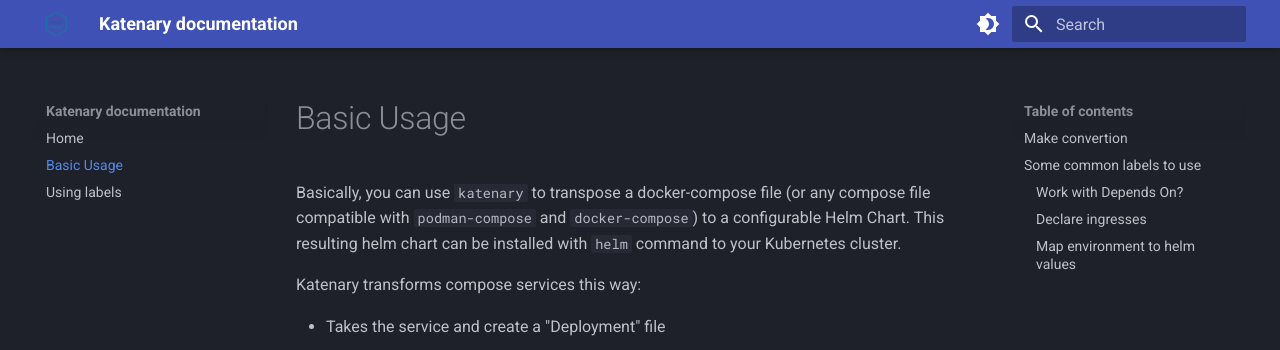
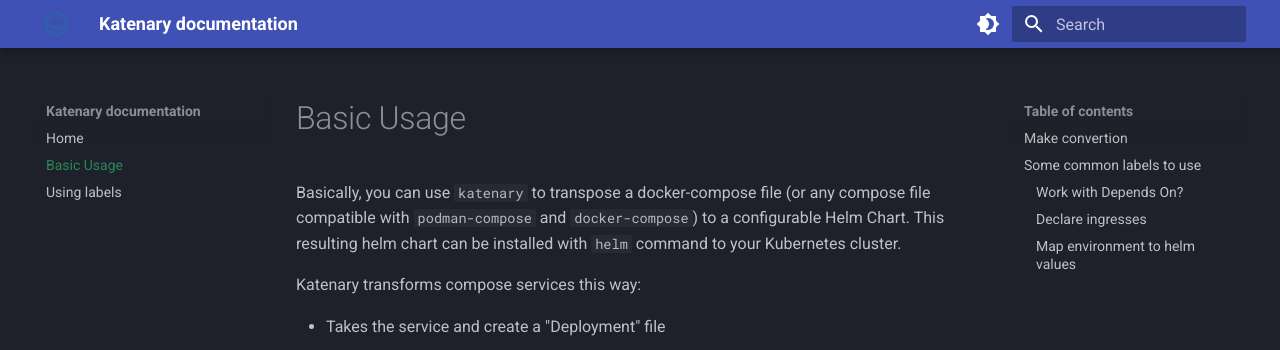
Before and after one commit to metal3d/katenary, an MkDocs documentation site: the page built from doc/docs/usage.md, in a window 1280 px wide. Shown: the top 350 px of the page. Built offline with MkDocs 1.6.1 and Material for MkDocs 9.7.7, drawn with Linux system fonts in a browser that asks for light colours; nearby versions of some CDN libraries.

Commit message:
Fix colors

```diff
--- a/doc/docs/statics/main.css
+++ b/doc/docs/statics/main.css
@@ -39,6 +39,11 @@
   max-width: 200px;
 }
 
+.md-nav__item .md-nav__link--active {
+  color: var(--md-code-hl-string-color) !important;
+  opacity: 0.7;
+}
+
 .go-logo {
   font-size: 4em;
 }
```
